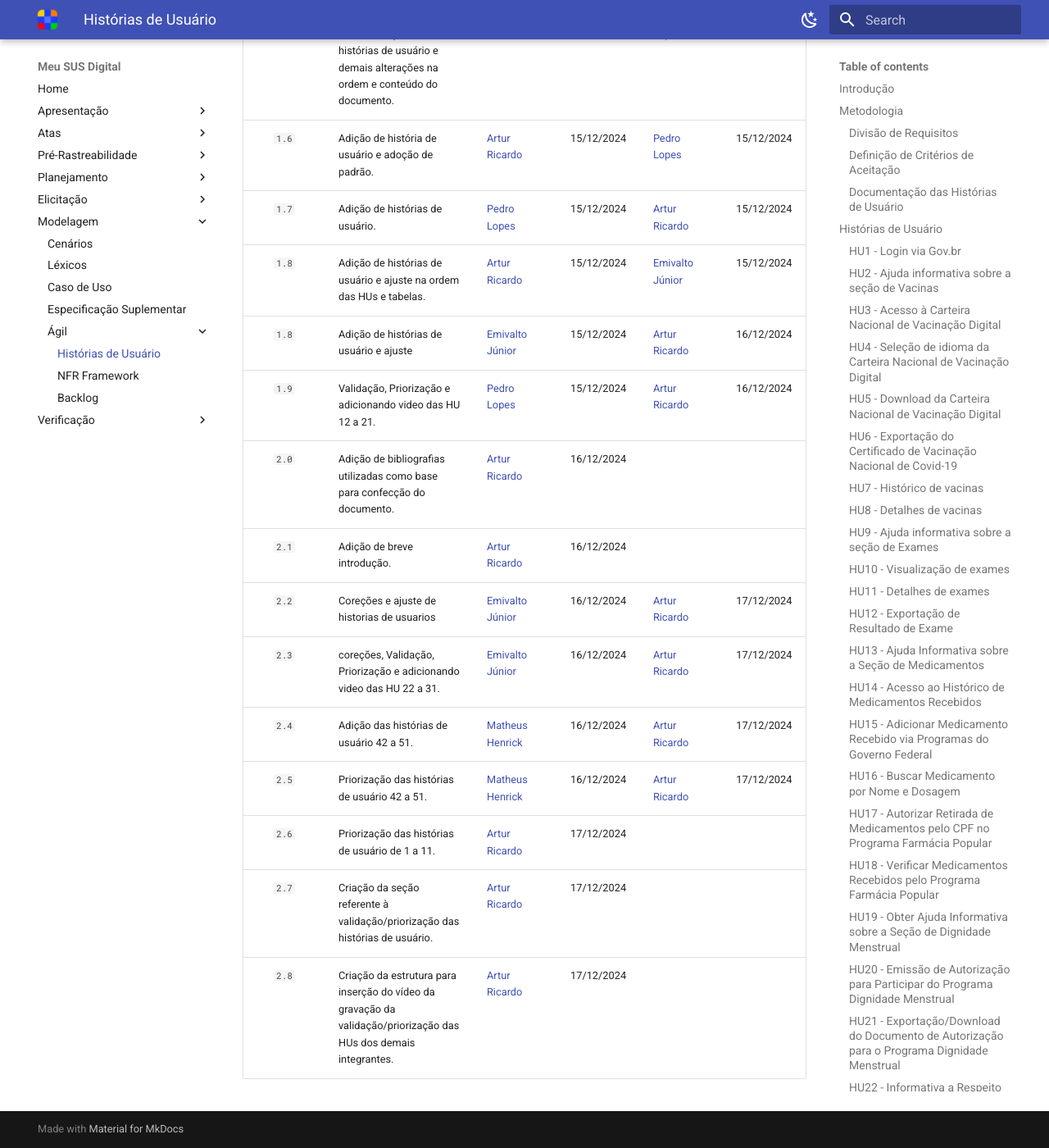
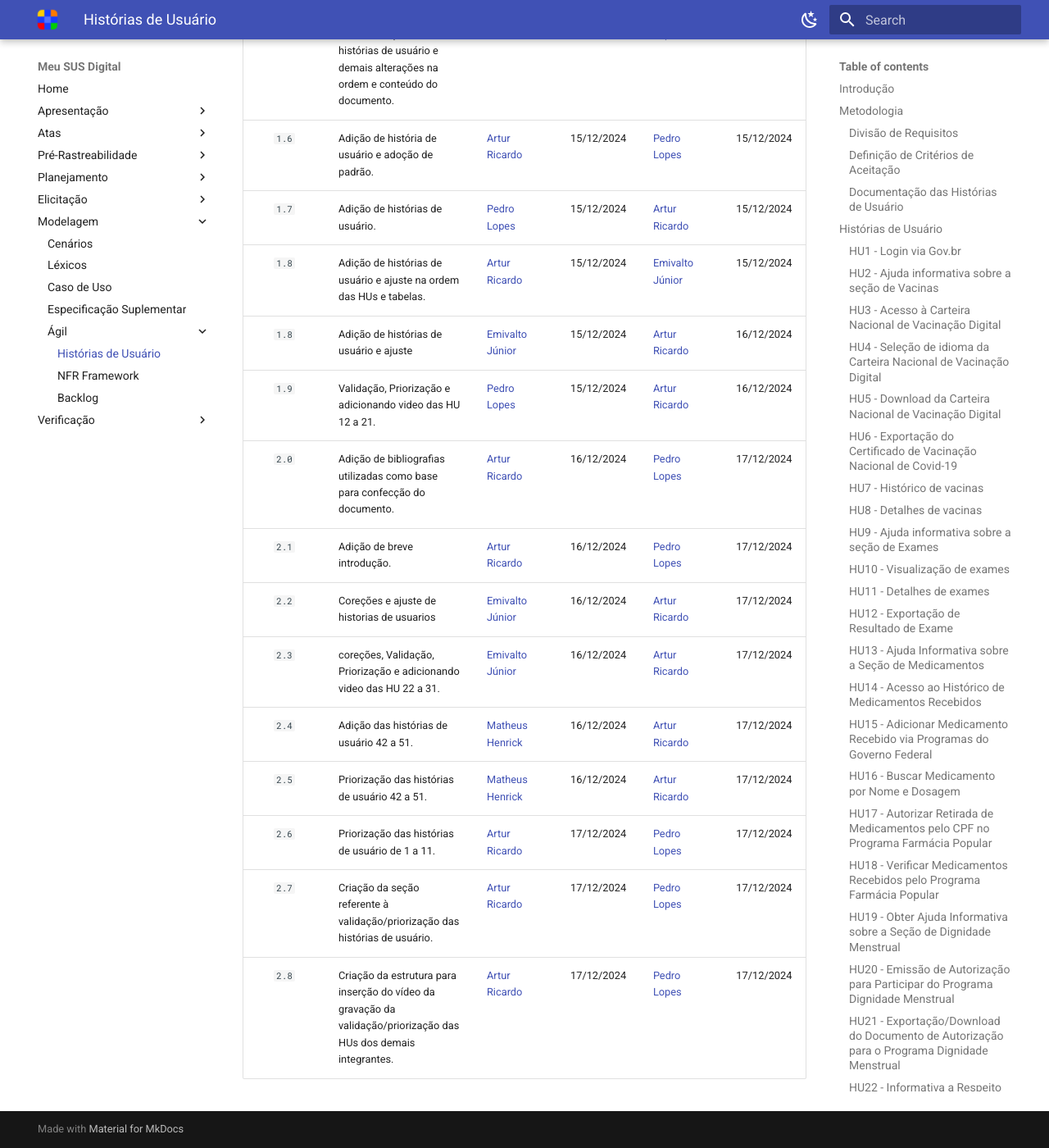
Before and after one commit to Requisitos-de-Software/2024.2-MeuSUSDigital, an MkDocs documentation site: the page built from docs/modelagem-agil/historias-de-usuario.md, in a window 1280 px wide and 1400 px high, scrolled down 9672 px. Shown: the whole window at 82% size. Built offline with MkDocs 1.6.1 and Material for MkDocs 9.7.7, drawn with Linux system fonts in a browser that asks for light colours.

Commit message:
revisao historias-de-usuario.md

```diff
--- a/docs/modelagem-agil/historias-de-usuario.md
+++ b/docs/modelagem-agil/historias-de-usuario.md
@@ -925,12 +925,12 @@
 | `1.8`  | Adição de histórias de usuário e ajuste na ordem das HUs e tabelas. | [Artur Ricardo](https://github.com/algorithmorphic) | 15/12/2024 | [Emivalto Júnior](https://github.com/EmivaltoJrr) | 15/12/2024 |
 | `1.8`  | Adição de histórias de usuário e ajuste |  [Emivalto Júnior](https://github.com/EmivaltoJrr) | 15/12/2024 | [Artur Ricardo](https://github.com/algorithmorphic) | 16/12/2024 |
 | `1.9`  | Validação, Priorização e adicionando video das HU 12 a 21. | [Pedro Lopes](https://github.com/pLopess) | 15/12/2024 | [Artur Ricardo](https://github.com/algorithmorphic) | 16/12/2024 |
-| `2.0`  | Adição de bibliografias utilizadas como base para confecção do documento. | [Artur Ricardo](https://github.com/algorithmorphic) | 16/12/2024 |  |  |
-| `2.1`  | Adição de breve introdução. | [Artur Ricardo](https://github.com/algorithmorphic) | 16/12/2024 |  |  |
+| `2.0`  | Adição de bibliografias utilizadas como base para confecção do documento. | [Artur Ricardo](https://github.com/algorithmorphic) | 16/12/2024 | [Pedro Lopes](https://github.com/pLopess) | 17/12/2024 |
+| `2.1`  | Adição de breve introdução. | [Artur Ricardo](https://github.com/algorithmorphic) | 16/12/2024 | [Pedro Lopes](https://github.com/pLopess) | 17/12/2024 |
 | `2.2`  | Coreções e ajuste de historias de usuarios |  [Emivalto Júnior](https://github.com/EmivaltoJrr) | 16/12/2024 | [Artur Ricardo](https://github.com/algorithmorphic) | 17/12/2024 |
 | `2.3`  | coreções, Validação, Priorização e adicionando video das HU 22 a 31. | [Emivalto Júnior](https://github.com/EmivaltoJrr) | 16/12/2024 | [Artur Ricardo](https://github.com/algorithmorphic) | 17/12/2024 |
 | `2.4`  | Adição das histórias de usuário 42 a 51. | [Matheus Henrick](https://github.com/MatheusHenrickSantos) | 16/12/2024 | [Artur Ricardo](https://github.com/algorithmorphic) | 17/12/2024 |
 | `2.5`  | Priorização das histórias de usuário 42 a 51. | [Matheus Henrick](https://github.com/MatheusHenrickSantos) | 16/12/2024 | [Artur Ricardo](https://github.com/algorithmorphic) | 17/12/2024 |
-| `2.6`  | Priorização das histórias de usuário de 1 a 11. | [Artur Ricardo](https://github.com/algorithmorphic) | 17/12/2024 |  |  |
-| `2.7`  | Criação da seção referente à validação/priorização das histórias de usuário. | [Artur Ricardo](https://github.com/algorithmorphic) | 17/12/2024 |  |  |
-| `2.8`  | Criação da estrutura para inserção do vídeo da gravação da validação/priorização das HUs dos demais integrantes. | [Artur Ricardo](https://github.com/algorithmorphic) | 17/12/2024 |  |  |
+| `2.6`  | Priorização das histórias de usuário de 1 a 11. | [Artur Ricardo](https://github.com/algorithmorphic) | 17/12/2024 | [Pedro Lopes](https://github.com/pLopess) | 17/12/2024 |
+| `2.7`  | Criação da seção referente à validação/priorização das histórias de usuário. | [Artur Ricardo](https://github.com/algorithmorphic) | 17/12/2024 | [Pedro Lopes](https://github.com/pLopess) | 17/12/2024 |
+| `2.8`  | Criação da estrutura para inserção do vídeo da gravação da validação/priorização das HUs dos demais integrantes. | [Artur Ricardo](https://github.com/algorithmorphic) | 17/12/2024 | [Pedro Lopes](https://github.com/pLopess) | 17/12/2024 |
```
